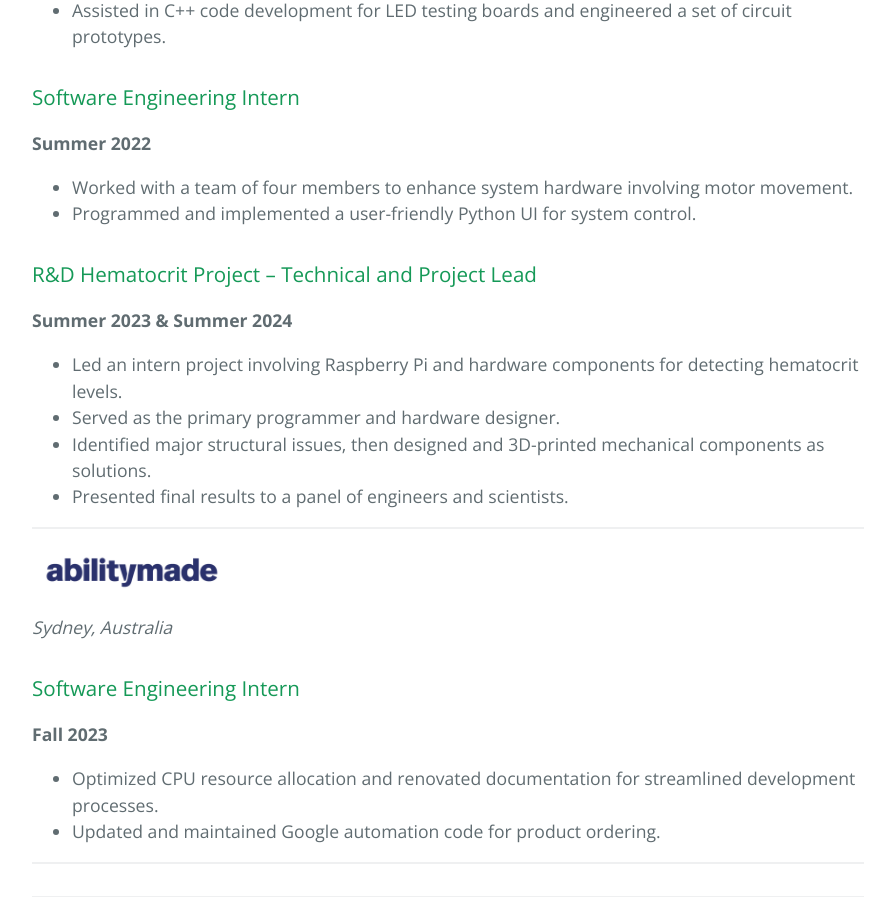
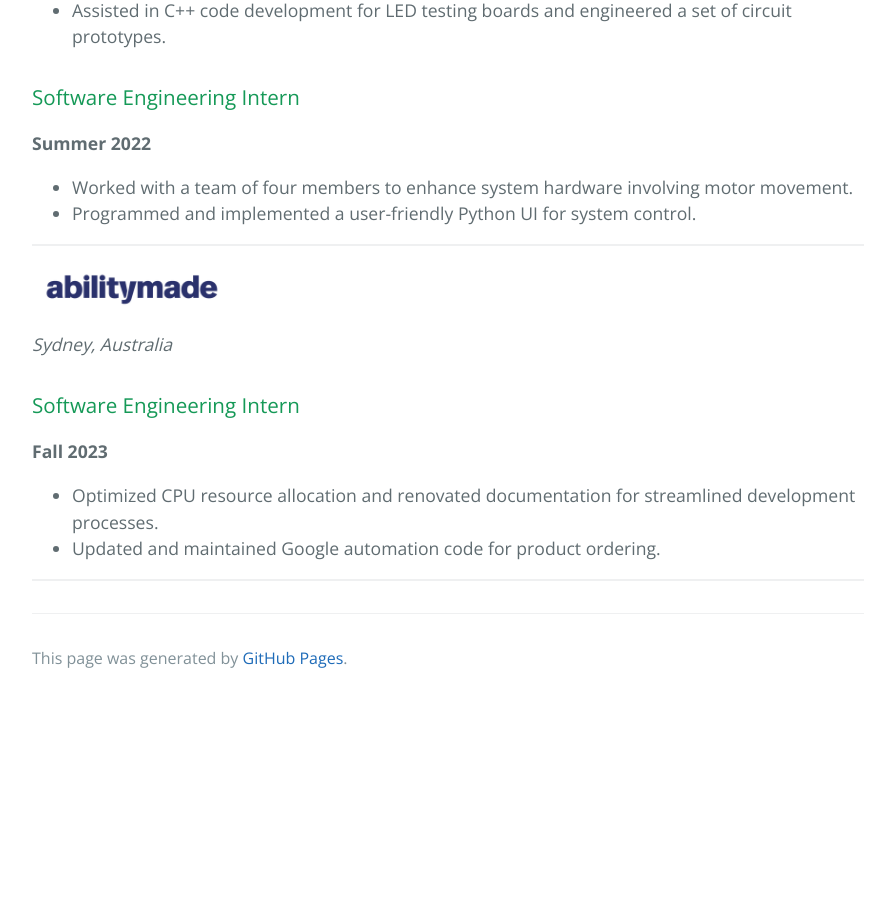
Before and after one commit to cpalencica/cpalencica.github.io, a Jekyll site: the page built from experience/index.md, in a window 1280 px wide and 900 px high, scrolled down 1072 px. Shown: the whole window, without its empty margins (192-1087 px from the left). Built offline with Jekyll 4.4.1, drawn with Linux system fonts in a browser that asks for light colours; a style sheet for code colours, icons or effects is not loaded; the repository's description, which GitHub fills in, is left out; after the commit the page ends 1774 px from its top, so only the background shows below that.

```diff
--- a/experience/index.md
+++ b/experience/index.md
@@ -28,13 +28,6 @@
 - Worked with a team of four members to enhance system hardware involving motor movement.
 - Programmed and implemented a user-friendly Python UI for system control.
 
-### R&D Hematocrit Project – Technical and Project Lead
-**Summer 2023 & Summer 2024**
-- Led an intern project involving Raspberry Pi and hardware components for detecting hematocrit levels.
-- Served as the primary programmer and hardware designer.
-- Identified major structural issues, then designed and 3D-printed mechanical components as solutions.
-- Presented final results to a panel of engineers and scientists.
-
 ---
 
 <img src="{{ '../assets/icons/abilitymade-icon.png' | relative_url }}" alt="AbilityMade Logo" style="width:200px; margin: 1rem 0; display: block;">
```
